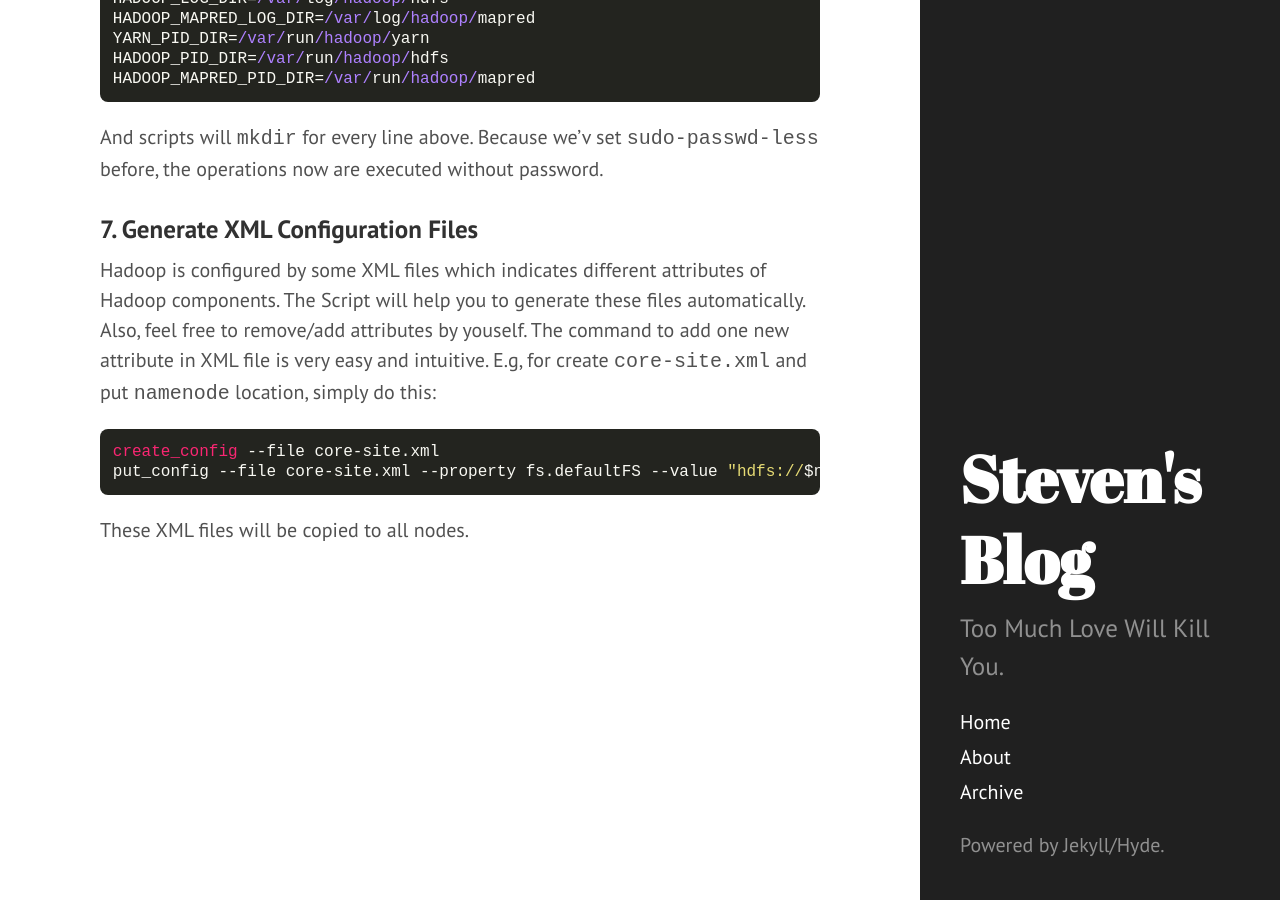
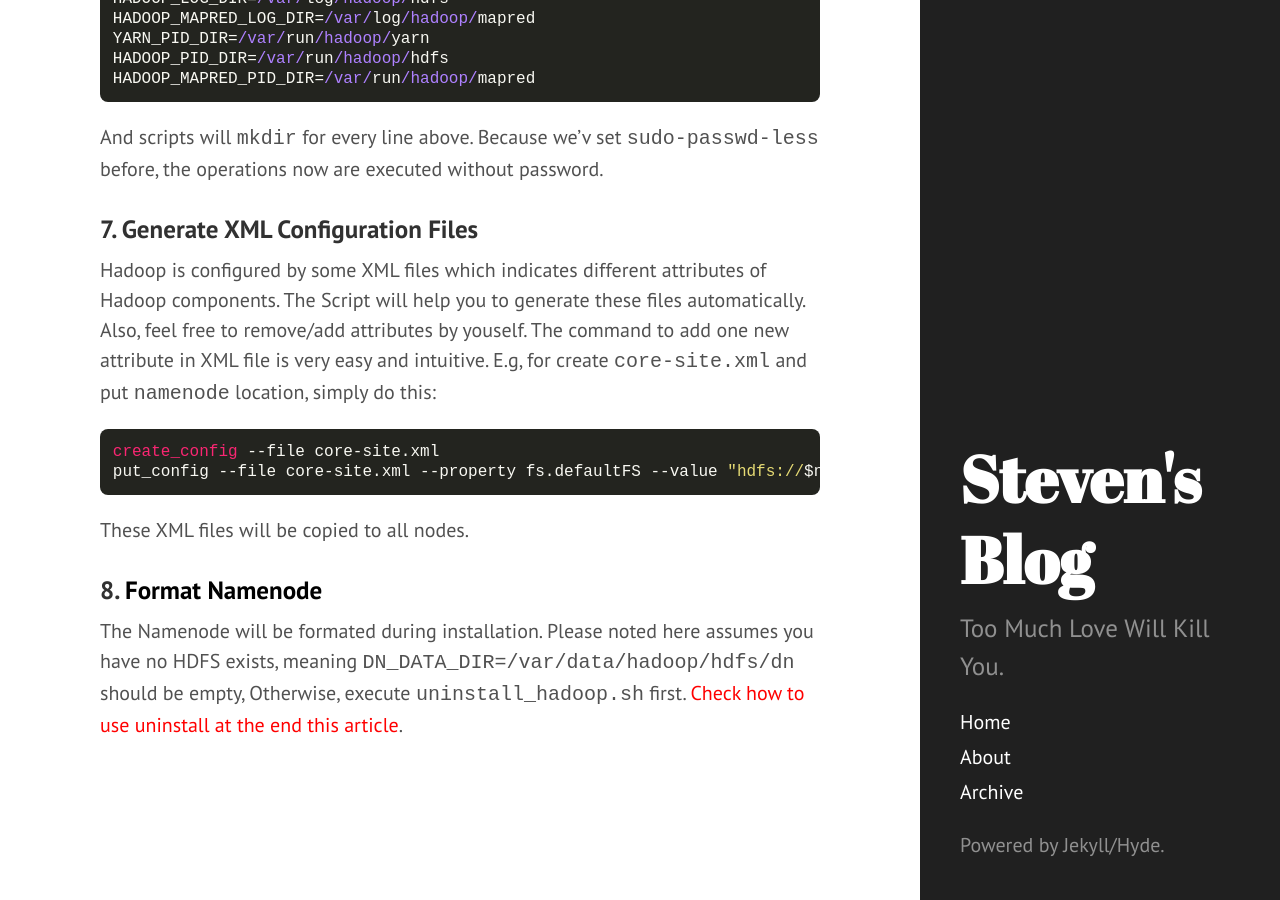
Before and after one commit to legatoo/legatoo.github.io, a Jekyll site: the page built from _posts/2014-11-12-Install-Yarn-on-Ubuntu-Cluster-via-Scripts.md, in a window 1280 px wide and 900 px high, scrolled down 5906 px. Built offline with Jekyll 4.4.1, drawn with Linux system fonts in a browser that asks for light colours; Markdown is read by kramdown in place of the engine named in the settings.

```diff
--- a/_posts/2014-11-12-Install-Yarn-on-Ubuntu-Cluster-via-Scripts.md
+++ b/_posts/2014-11-12-Install-Yarn-on-Ubuntu-Cluster-via-Scripts.md
@@ -187,3 +187,7 @@
 put_config --file core-site.xml --property fs.defaultFS --value "hdfs://$nn:9000"</code></pre>
 
 These XML files will be copied to all nodes.
+
+###8. <a name="format_namenode"><font color="black">Format Namenode</font></a>
+
+The Namenode will be formated during installation. Please noted here assumes you have no HDFS exists, meaning `DN_DATA_DIR=/var/data/hadoop/hdfs/dn` should be empty, Otherwise, execute `uninstall_hadoop.sh` first.  <a href="#uninstall"><font color="red">Check how to use uninstall at the end this article</font></a>.
```
